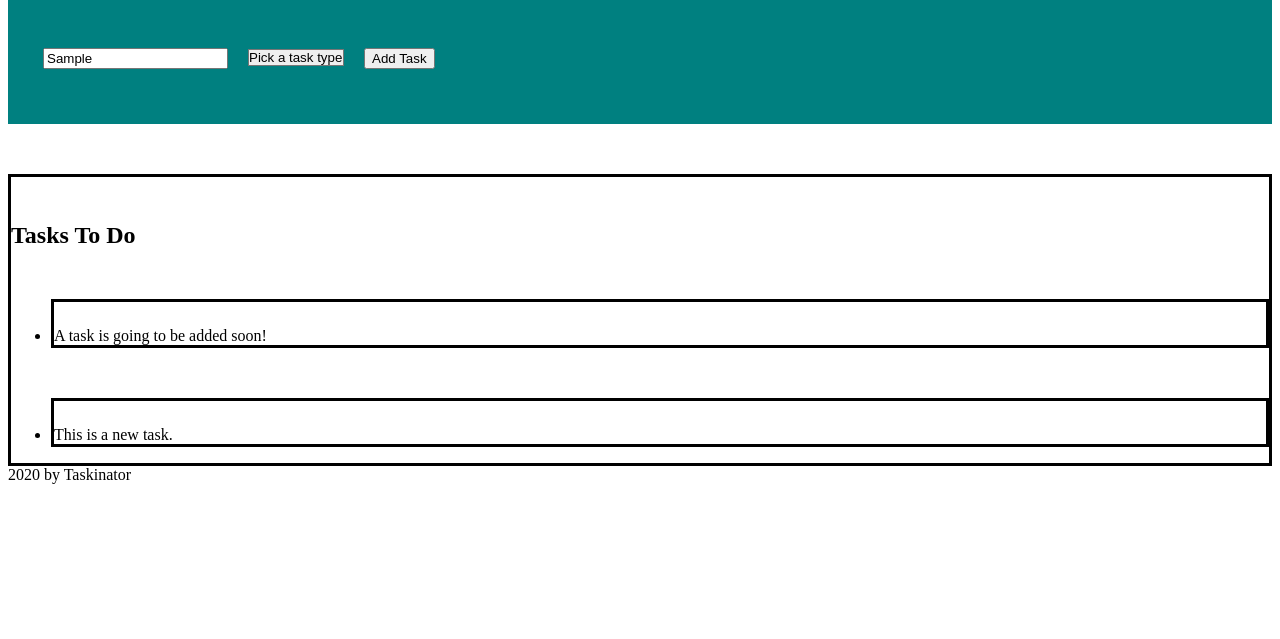
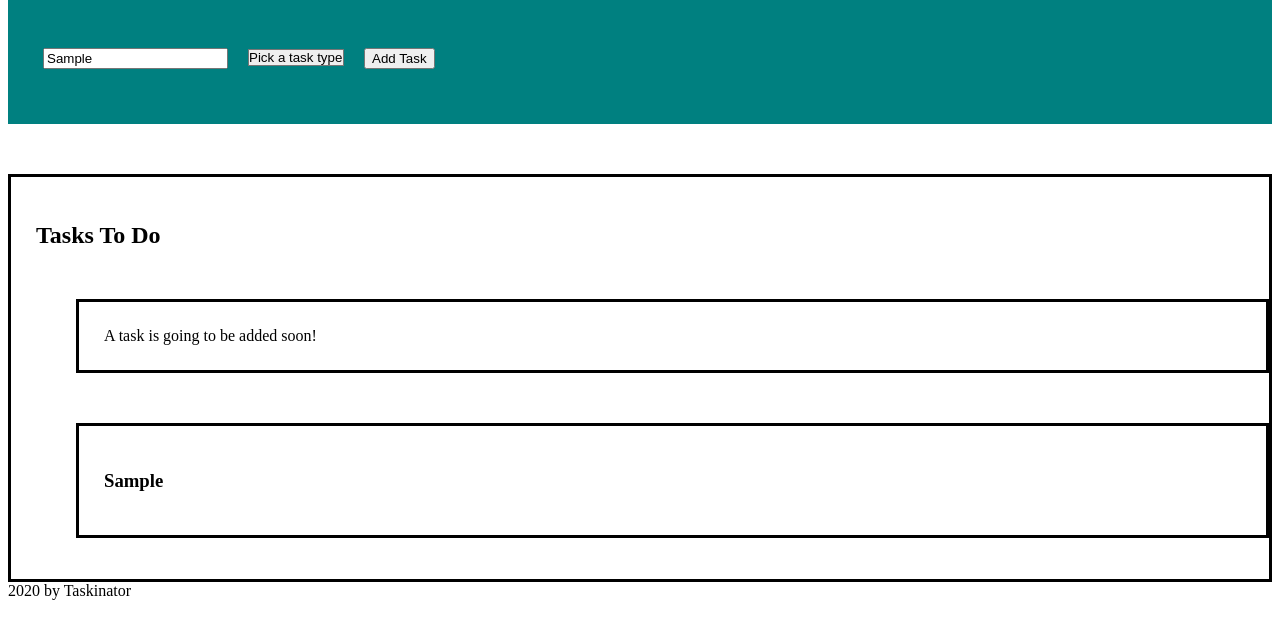
Before and after one commit to MontineSproul/taskinator, a plain HTML site: page index.html in a window 1280 px wide. Both pictures are taken after typing "Sample" into the empty fields and a click on the button "Add Task". Shown: the part 101-740 px from the top of the page. Drawn offline with Linux system fonts and the light colour scheme.

Commit message:
added some styling

```diff
--- a/script.js
+++ b/script.js
@@ -3,10 +3,24 @@ var taskToDoEl = document.querySelector('#tasks-to-do');
 
 var createTaskHandler = function(event) {
     event.preventDefault();
+    var taskNameInput = document.querySelector("input[name='task-name']").value;
+    var taskTypeInput = document.querySelector("select[name='task-type']").value;
 
+    //create list item
     var listItemEl = document.createElement('li');
-    listItemEl.className = 'task-items';
-    listItemEl.textContent = 'This is a new task.';
+    listItemEl.className = 'task-item';
+
+    //create div to hold task info and add to list item
+    var taskInfoEl = document.createElement('div');
+    //give it a class name
+    taskInfoEl.className = "task-info";
+    //add html content to div
+    taskInfoEl.innerHTML = "<h3 class='task-name'>" + taskNameInput + "</h3><span class='task-type'>" + taskTypeInput + "</span>"
+
+ listItemEl.appendChild(taskInfoEl);
+
+    //listItemEl.textContent = taskNameInput;
+   //add entire list item to list
     taskToDoEl.appendChild(listItemEl);
 }
 
--- a/style.css
+++ b/style.css
@@ -11,7 +11,11 @@ li {
     margin-top: 50px;
     padding-top: 25px;
     border: solid;
+    list-style-type: none;
+    padding-bottom: 25px;
+    padding-left: 25px;
     }
+
 form {
     padding: 25px;
     display: inline-flex;
```
